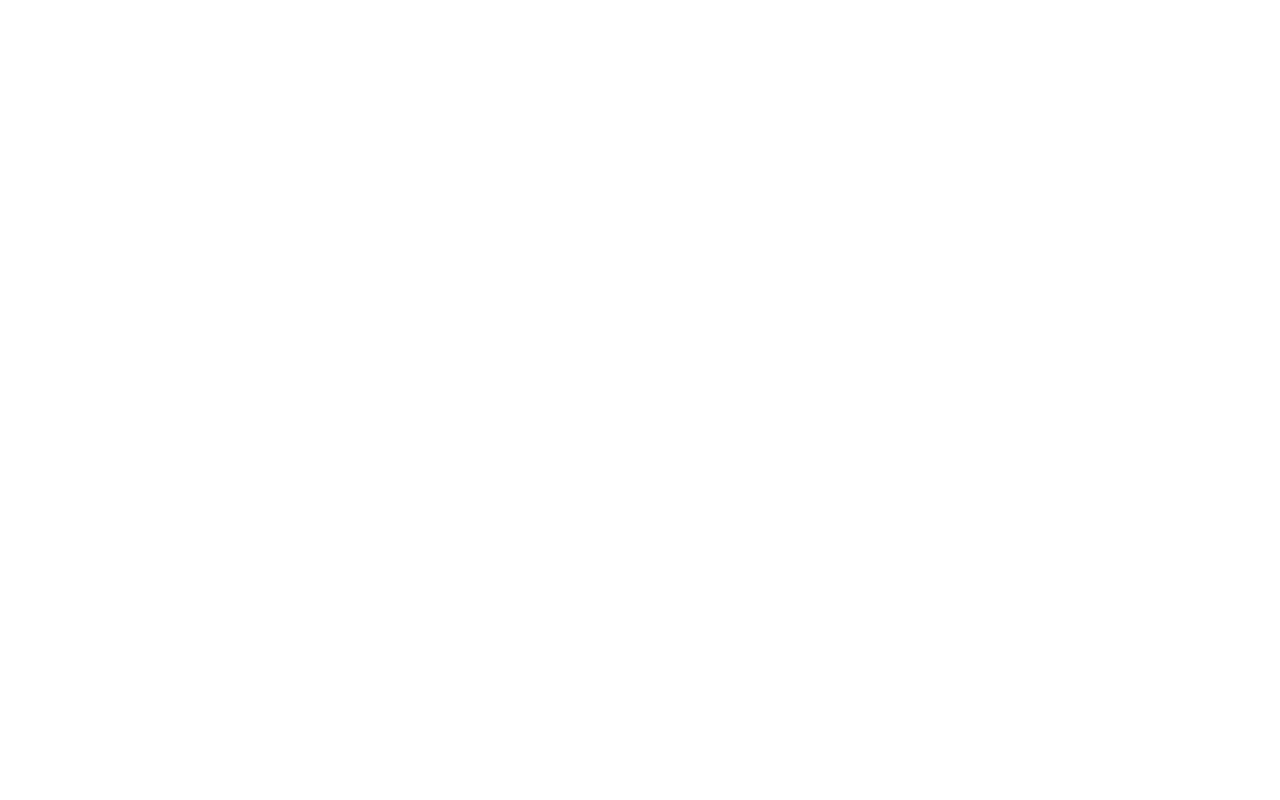
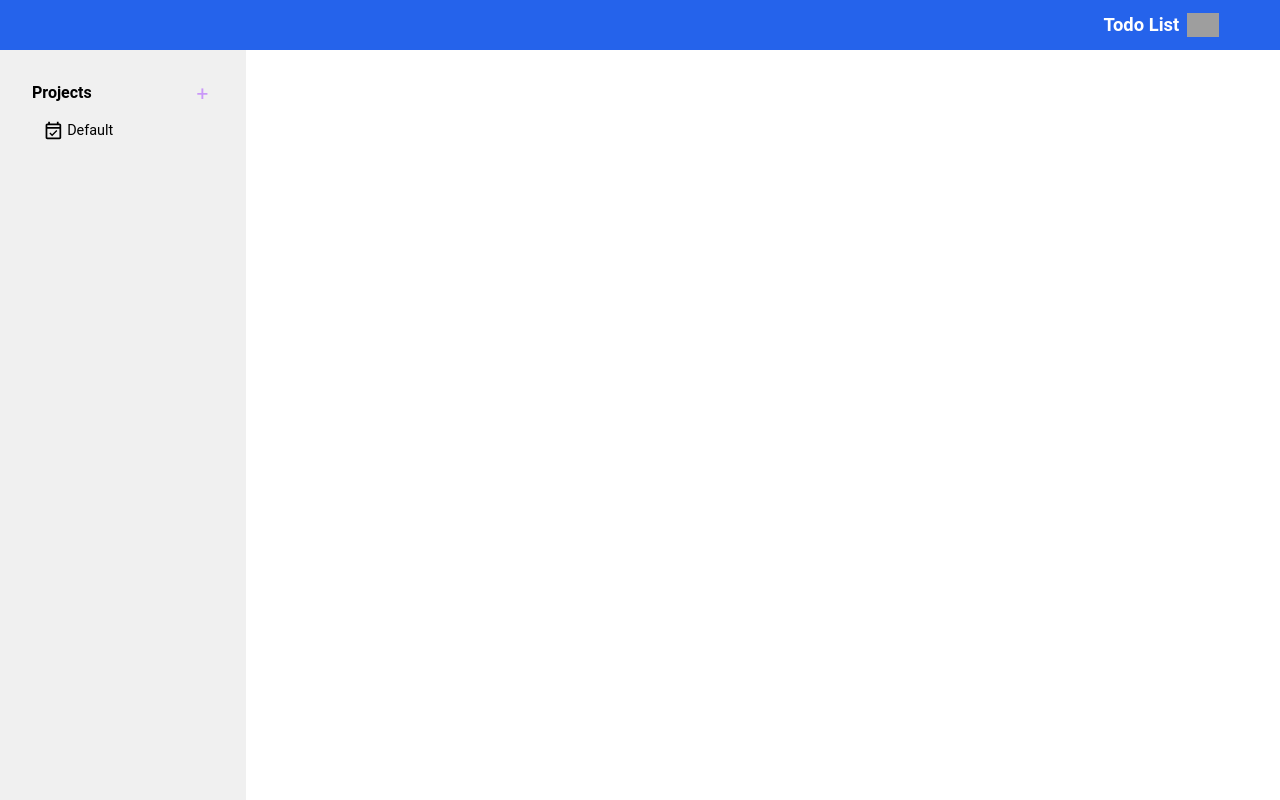
Before and after one commit to Kweebac/todo-list, a website built with webpack: page dist/index.html in a window 1280 px wide. Built offline with nearby package versions, Linux system fonts and the light colour scheme; grey boxes are pictures that could not be loaded.

Commit message:
Added projects sidebar UI

```diff
--- /dev/null
+++ b/src/Project.js
@@ -0,0 +1,14 @@
+import { Task } from "./Task";
+
+class Project {
+  constructor(name) {
+    this.name = name;
+    this.taskList = [];
+  }
+
+  addTask(object) {
+    this.taskList.push(object);
+  }
+}
+
+export { Project };
--- a/src/index.js
+++ b/src/index.js
@@ -1,12 +1,15 @@
 /*
-factory functions/classes to create todo items
-todo items will have these properties: title, description, dueDate, priority
-make a default project and let them create other projects (you put todo items in projects)
+make a defaultProject project and let them create other projects (you put todo items in projects)
 
 modules: create new todo items, set todo items as complete, change todo priority,
 UI: view projects with todos inside, expend each todo, delete a todo
 */
 
-import { Task } from "./createTask";
-const task1 = new Task("Melon", "Melons are cool", new Date("2022-03-25"), 3);
-console.log(task1);
+import { Task } from "./Task";
+import { Project } from "./Project";
+
+const defaultProject = new Project("Default");
+defaultProject.addTask(
+  new Task("Melon", "Melons are cool", new Date("2022-03-25"), 3)
+);
+console.log(defaultProject);
```
Also changed, not shown: dist/index.html, dist/main.js, dist/style.css, src/Task.js (renamed from src/createTask.js).
